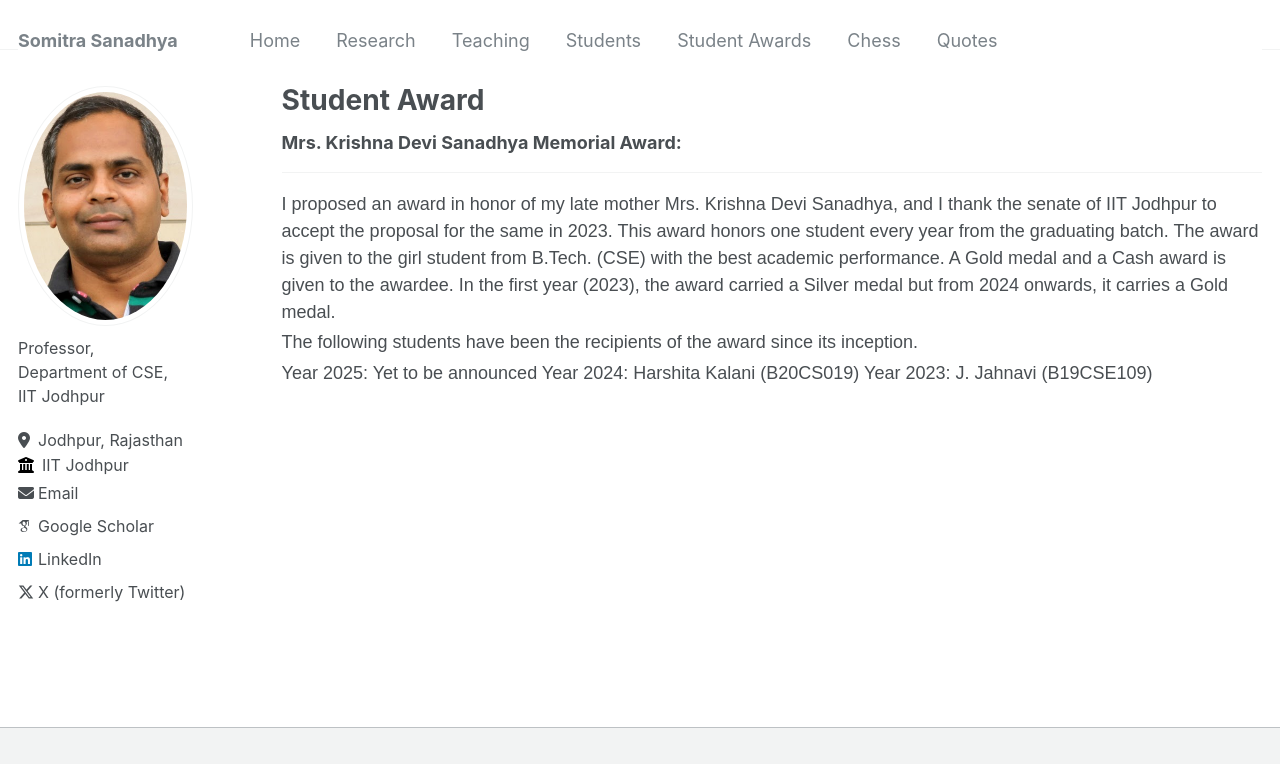
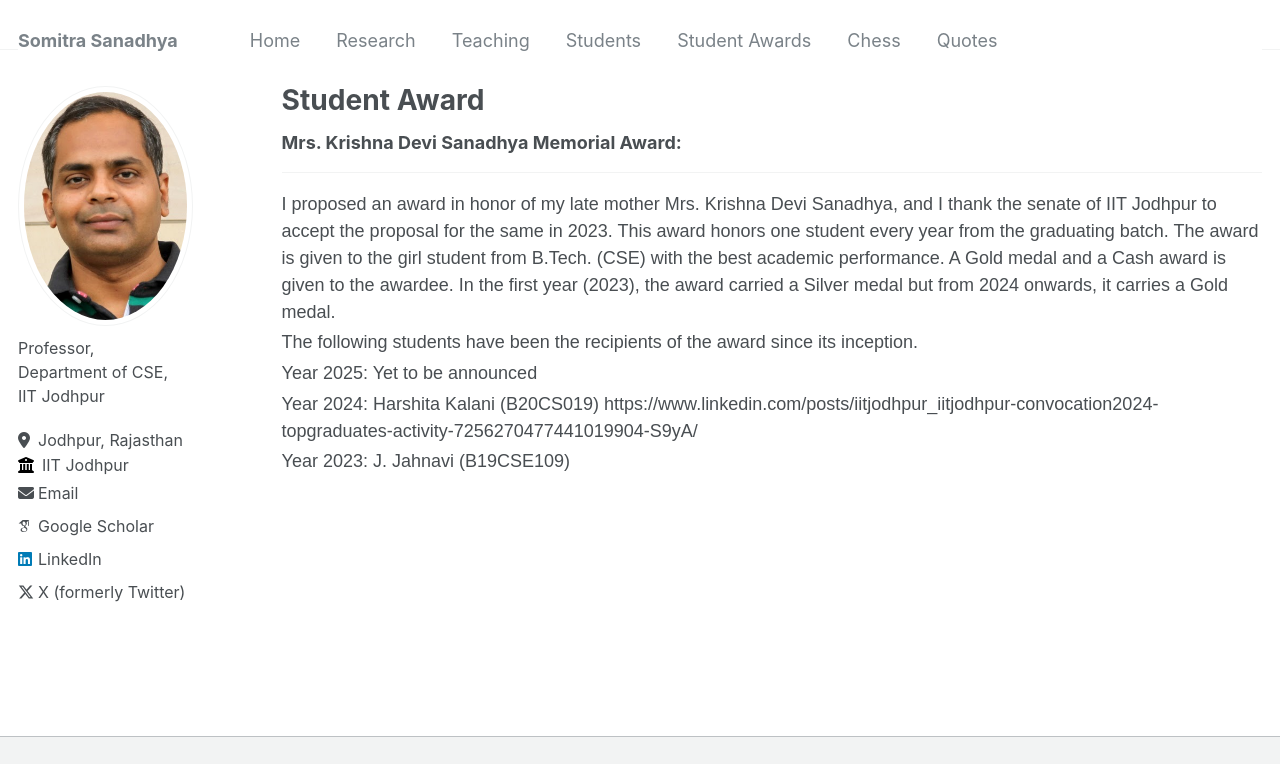
Before and after one commit to somitra-sanadhya/somitra-sanadhya.github.io, a Jekyll site: the page built from _pages/student_award.md, in a window 1280 px wide. Shown: the top 764 px of the page. Built offline with Jekyll 4.4.1, drawn with Linux system fonts in a browser that asks for light colours; some web fonts are replaced; part of the change alters nothing that is shown; grey boxes are pictures that could not be loaded.

Commit message:
Update student_award.md

```diff
--- a/_pages/student_award.md
+++ b/_pages/student_award.md
@@ -13,5 +13,7 @@ I proposed an award in honor of my late mother Mrs. Krishna Devi Sanadhya, and I
 The following students have been the recipients of the award since its inception.
 
 Year 2025: Yet to be announced
-Year 2024: Harshita Kalani (B20CS019)
+
+Year 2024: Harshita Kalani (B20CS019) https://www.linkedin.com/posts/iitjodhpur_iitjodhpur-convocation2024-topgraduates-activity-7256270477441019904-S9yA/
+
 Year 2023: J. Jahnavi (B19CSE109)
```
